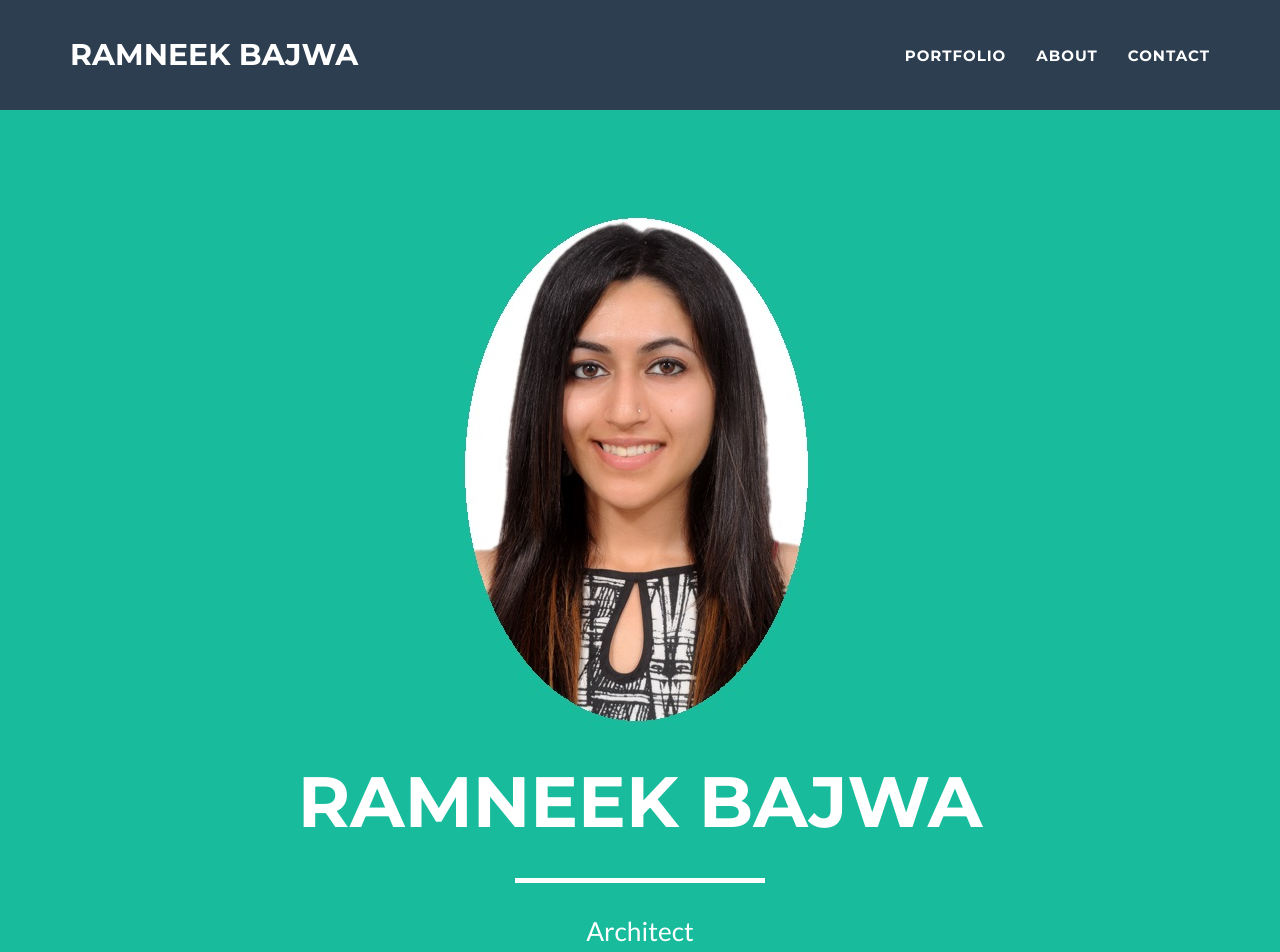
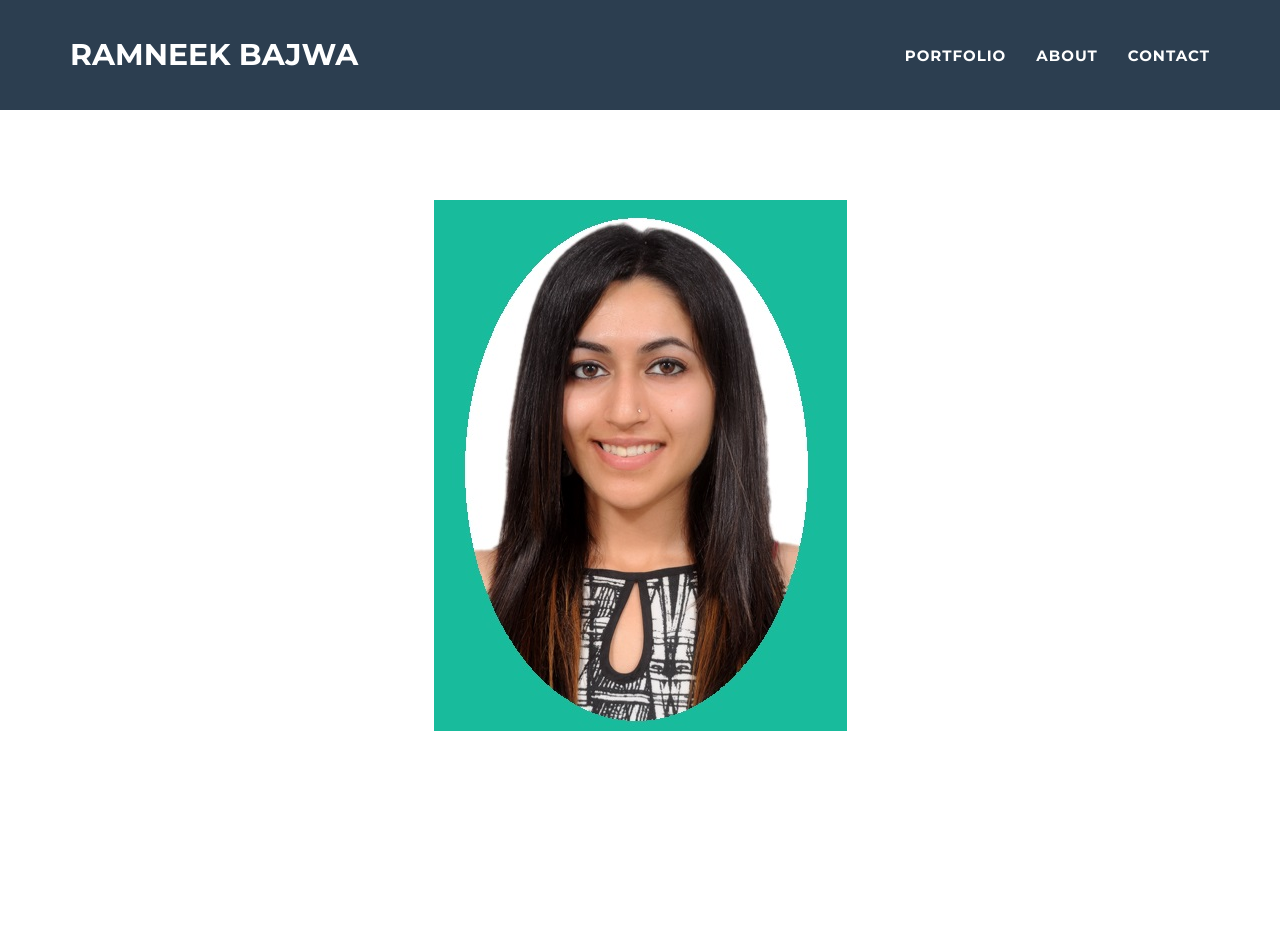
Before and after one commit to ramneek10/ramneek10.github.io, a Jekyll site: the page built from index.html, in a window 1280 px wide and 1400 px high. Shown: the top 952 px of the window. Built offline with Jekyll 4.4.1, drawn with Linux system fonts in a browser that asks for light colours.

Commit message:
changed color scheme

```diff
--- a/_config.yml
+++ b/_config.yml
@@ -24,8 +24,8 @@ disqus_shortname: ramneek
 
 # Color settings (hex-codes without the leading hash-tag)
 color:
-  primary: 18bc9c #80B3FF
-  primary-rgb: "24,288,156" #"128,179,255"
+  primary: fff #80B3FF
+  primary-rgb: "255,255,255" #"128,179,255"
   secondary: 2c3e50 #FD6E8A
   secondary-dark: 233140 #A2122F
 
```
